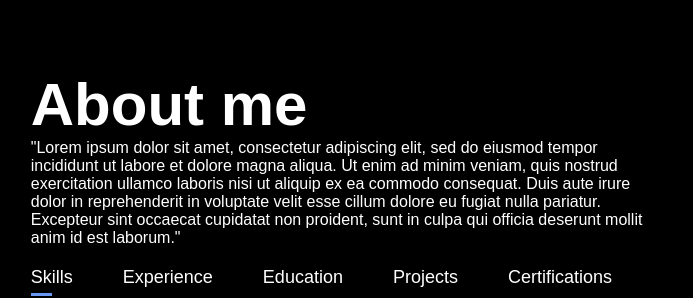
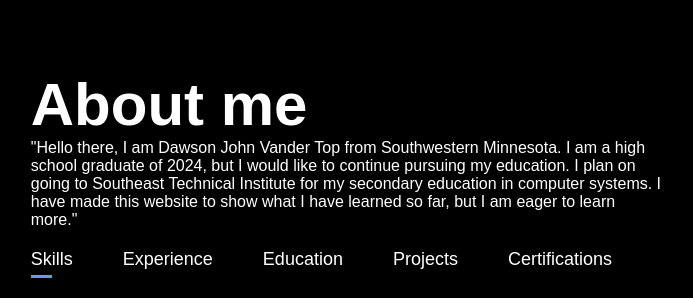
Before and after one commit to Djonvtop/Djonvtop.github.io, a plain HTML site: page index.html in a window 1280 px wide. Shown: the part 840-1138 px from the top of the page, 490-1183 px from the left. Drawn offline with Linux system fonts and the light colour scheme.

Commit message:
Update index.html

```diff
--- a/index.html
+++ b/index.html
@@ -39,13 +39,10 @@
                     </div>
                     <div class="about-col-2">
                         <h1 class="sub-title">About me</h1>
-                        <p>"Lorem ipsum dolor sit amet, consectetur adipiscing elit,
-                        sed do eiusmod tempor incididunt ut labore et dolore magna aliqua.
-                        Ut enim ad minim veniam, quis nostrud exercitation ullamco
-                        laboris nisi ut aliquip ex ea commodo consequat. Duis aute irure dolor
-                        in reprehenderit in voluptate velit esse cillum dolore eu fugiat nulla
-                        pariatur. Excepteur sint occaecat cupidatat non proident, sunt in culpa
-                        qui officia deserunt mollit anim id est laborum."</p>
+                        <p>"Hello there, I am Dawson John Vander Top from Southwestern Minnesota.
+                            I am a high school graduate of 2024, but I would like to continue pursuing my education.
+                            I plan on going to Southeast Technical Institute for my secondary education in computer systems.
+                            I have made this website to show what I have learned so far, but I am eager to learn more."</p>
 
                         <div class="tab-titles">
                             <p class="tab-links active-link" onclick="opentab('skills')">Skills</p>
```
